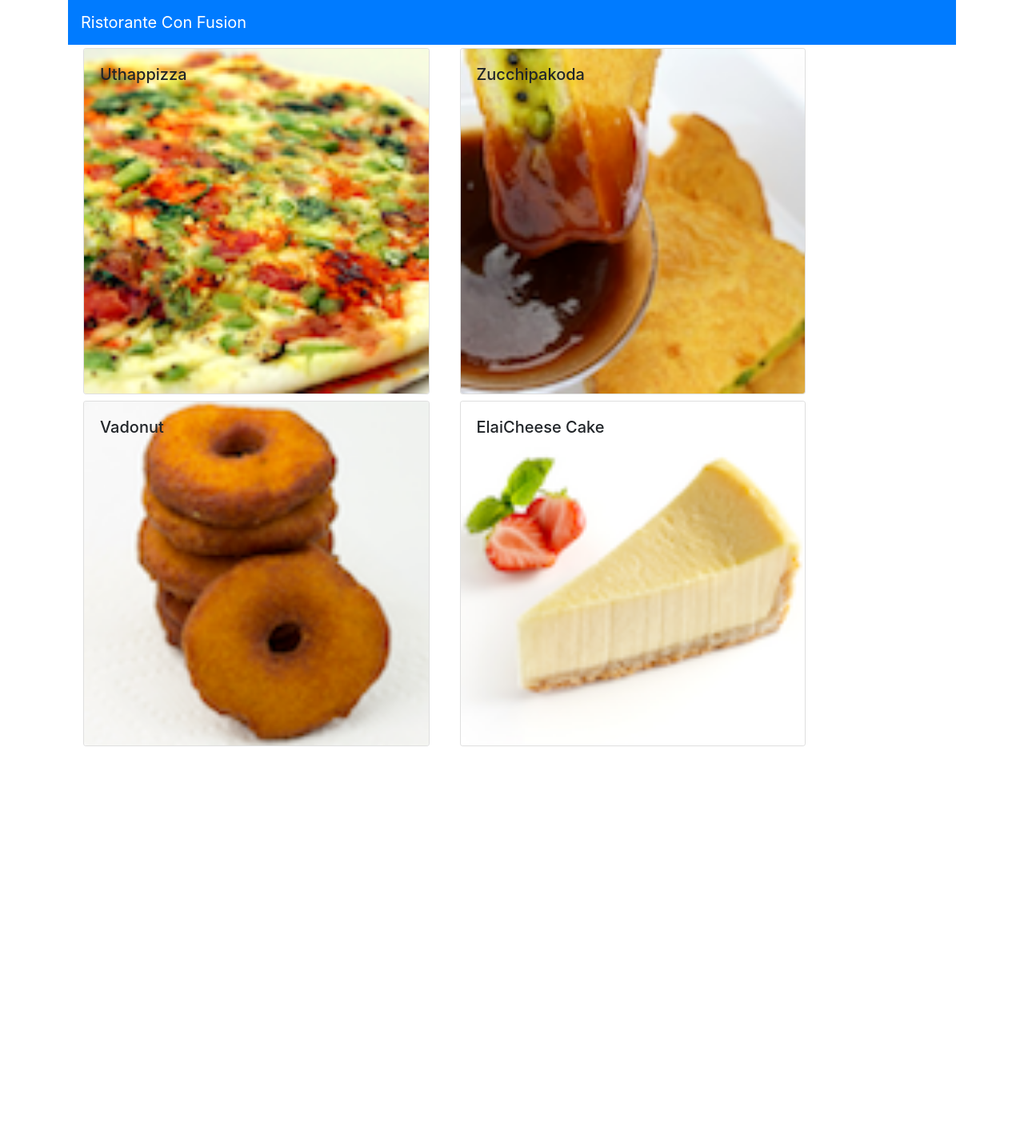
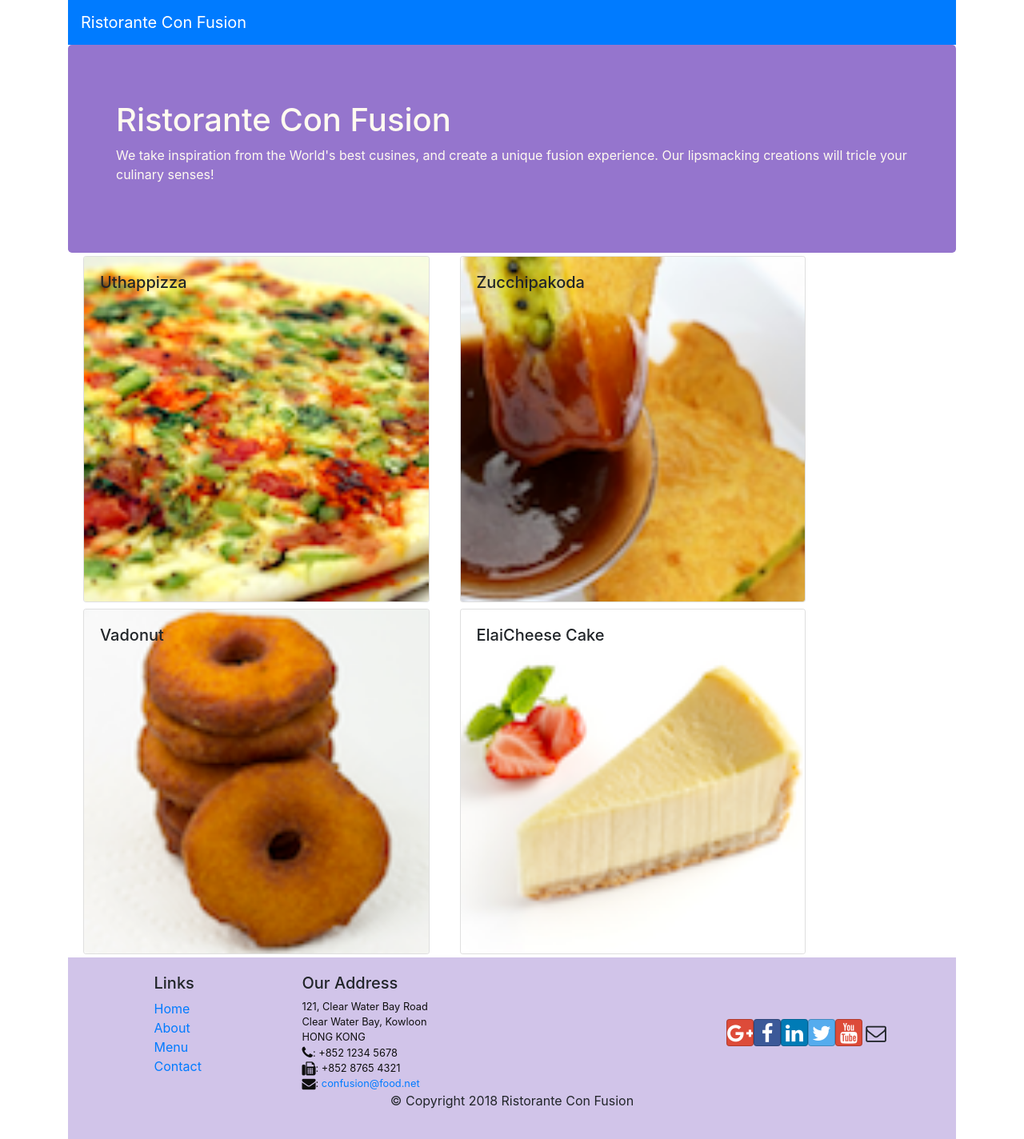
Before and after one commit to dennispaixao/hkust-2React, a React (Create React App) app: page /contactus in a window 1280 px wide. Shown: the whole page at 80% size. Before the commit the page ends 937 px from the top, so only its background shows below. Built offline with nearby package versions, Linux system fonts and the light colour scheme.

Commit message:
header footer font-awesome e bootstrap-social

```diff
--- a/package.json
+++ b/package.json
@@ -7,6 +7,8 @@
     "@testing-library/react": "^11.2.7",
     "@testing-library/user-event": "^12.8.3",
     "bootstrap": "^4.6.0",
+    "bootstrap-social": "^5.1.1",
+    "font-awesome": "^4.7.0",
     "react": "^17.0.2",
     "react-dom": "^17.0.2",
     "react-popper": "^0.9.2",
--- a/src/App.css
+++ b/src/App.css
@@ -1,3 +1,33 @@
-.dishe:hover{
-  cursor:pointer;
+.row-header{
+  margin:0px auto;
+  padding:0px auto;
 }
+
+.row-content {
+  margin:0px auto;
+  padding: 50px 0px 50px 0px;
+  border-bottom: 1px ridge;
+  min-height:400px;
+}
+
+.footer{
+  background-color: #D1C4E9;
+  margin:0px auto;
+  padding: 20px 0px 20px 0px;
+}
+.jumbotron {
+  padding:70px 30px 70px 30px;
+  margin:0px auto;
+  background: #9575CD ;
+  color:floralwhite;
+}
+
+address{
+  font-size:80%;
+  margin:0px;
+  color:#0f0f0f;
+}
+
+.navbar-dark {
+  background-color: #512DA8;
+}
--- /dev/null
+++ b/src/components/FooterComponent.js
@@ -0,0 +1,53 @@
+import React from 'react';
+
+
+function Footer(props) {
+    return (
+        <React.Fragment>
+            <div className="footer">
+                <div className="container">
+                    <div className="row justify-content-center">
+                        <div className="col-4 offset-1 col-sm-2">
+                            <h5>Links</h5>
+                            <ul className="list-unstyled">
+                                <li><a href="#">Home</a></li>
+                                <li><a href="#">About</a></li>
+                                <li><a href="#">Menu</a></li>
+                                <li><a href="contactus.html">Contact</a></li>
+                            </ul>
+                        </div>
+                        <div className="col-7 col-sm-5">
+                            <h5>Our Address</h5>
+                            <address>
+                                121, Clear Water Bay Road<br />
+		              Clear Water Bay, Kowloon<br />
+		              HONG KONG<br />
+                                <i className="fa fa-phone fa-lg"></i>: +852 1234 5678<br />
+                                <i className="fa fa-fax fa-lg"></i>: +852 8765 4321<br />
+                                <i className="fa fa-envelope fa-lg"></i>: <a href="mailto:confusion@food.net">
+                                    confusion@food.net</a>
+                            </address>
+                        </div>
+                        <div className="col-12 col-sm-4 align-self-center">
+                            <div className="text-center">
+                                <a className="btn btn-social-icon btn-google" href="http://google.com/+"><i className="fa fa-google-plus"></i></a>
+                                <a className="btn btn-social-icon btn-facebook" href="http://www.facebook.com/profile.php?id="><i className="fa fa-facebook"></i></a>
+                                <a className="btn btn-social-icon btn-linkedin" href="http://www.linkedin.com/in/"><i className="fa fa-linkedin"></i></a>
+                                <a className="btn btn-social-icon btn-twitter" href="http://twitter.com/"><i className="fa fa-twitter"></i></a>
+                                <a className="btn btn-social-icon btn-google" href="http://youtube.com/"><i className="fa fa-youtube"></i></a>
+                                <a className="btn btn-social-icon" href="mailto:"><i className="fa fa-envelope-o"></i></a>
+                            </div>
+                        </div>
+                    </div>
+                    <div className="row justify-content-center">
+                        <div className="col-auto">
+                            <p>© Copyright 2018 Ristorante Con Fusion</p>
+                        </div>
+                    </div>
+                </div>
+            </div>
+        </React.Fragment>
+    );
+}
+
+export default Footer;
--- /dev/null
+++ b/src/components/HeaderComponent.js
@@ -0,0 +1,28 @@
+
+import React, { Component } from 'react';
+import { Navbar, NavbarBrand, Jumbotron } from 'reactstrap';
+class Header extends Component {
+    render() {
+        return(
+        <React.Fragment>
+            <Navbar dark color="primary">
+             <NavbarBrand href="/">Ristorante Con Fusion</NavbarBrand>
+            </Navbar>
+
+            <Jumbotron>
+                <div className="container">
+                    <div className="row row-header">
+                        <div className="col-12 col-sm6">
+                            <h1>Ristorante Con Fusion</h1>
+                            <p>We take inspiration from the World's best cusines, and create a unique fusion experience. Our lipsmacking creations will tricle your culinary senses!</p>
+                        </div>
+                    </div>
+                </div>
+            </Jumbotron>
+        </React.Fragment>
+        );
+    }
+
+}
+
+export default Header;
--- a/src/components/MainComponent.js
+++ b/src/components/MainComponent.js
@@ -1,9 +1,10 @@
-import React, { Component } from 'react';
-import { Navbar, NavbarBrand } from 'reactstrap';
+  import React, { Component } from 'react';
+
 import Menu from './MenuComponent';
 import DishDetail from './dishDetailComponent';
 import { DISHES } from '../shared/dishes';
-
+import Header from './HeaderComponent';
+import Footer from './FooterComponent';
 class Main extends Component {
 
   constructor(props) {
@@ -21,13 +22,10 @@
   render() {
     return (
      <div className="container">
-        <Navbar dark color="primary">
-
-            <NavbarBrand href="/">Ristorante Con Fusion</NavbarBrand>
-
-        </Navbar>
+        <Header />
         <Menu dishes={this.state.dishes} onClick={(dishId) => this.onDishSelect(dishId)} />
         <DishDetail dish={this.state.dishes.filter((dish) => dish.id === this.state.selectedDish)[0]} />
+        <Footer />
       </div>
 
     );
--- a/src/index.js
+++ b/src/index.js
@@ -1,6 +1,8 @@
 import React from 'react';
 import ReactDOM from 'react-dom';
 import 'bootstrap/dist/css/bootstrap.min.css';
+import 'font-awesome/css/font-awesome.min.css';
+import 'bootstrap-social/bootstrap-social.css';
 import './index.css';
 import App from './App';
 import reportWebVitals from './reportWebVitals';
```
Also changed, not shown: 1 other file (tests, documents, lock files or other folders).
